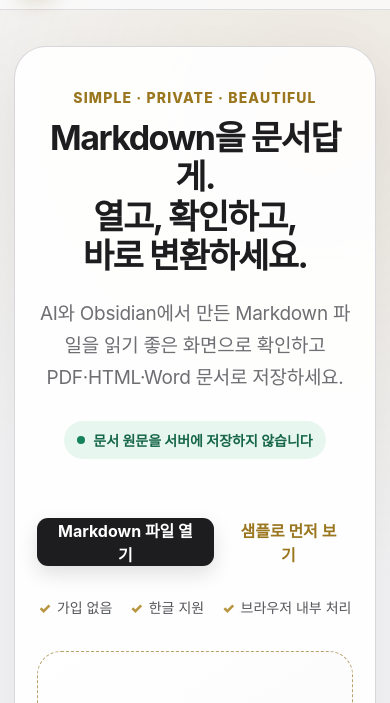
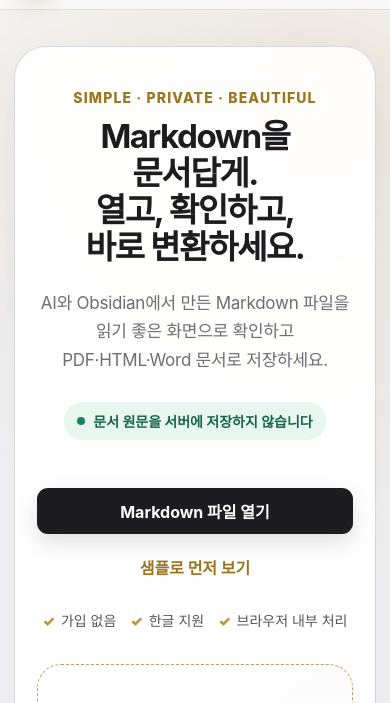
Before and after one commit to kjs369369/md-canvas, a plain HTML site: page prototype/index.html in a window 390 px wide. Shown: the part 62-765 px from the top of the page. Drawn offline with Linux system fonts and the light colour scheme.

Commit message:
히어로 제목 반응형 줄맞춤 수정

```diff
--- a/prototype/index.html
+++ b/prototype/index.html
@@ -103,11 +103,13 @@
       background: rgba(255,255,255,.9); border: 1px solid rgba(210,210,215,.9);
       border-radius: 32px; box-shadow: var(--shadow);
     }
-    .hero-copy { text-align: left; }
+    .hero-copy { min-width: 0; text-align: left; }
     .eyebrow { margin: 0 0 12px; color: var(--cobalt); font-size: 14px; font-weight: 800; letter-spacing: .08em; }
-    h1 { margin: 0; font-size: clamp(34px, 4vw, 56px); line-height: 1.16; letter-spacing: -.045em; }
-    .lead { margin: 22px 0 28px; max-width: 570px; color: var(--slate); font-size: 19px; line-height: 1.68; letter-spacing: -.015em; }
-    .hero-actions { display: flex; align-items: center; gap: 10px; margin: 24px 0 20px; }
+    h1 { margin: 0; font-size: clamp(34px, 4vw, 56px); line-height: 1.16; letter-spacing: -.045em; word-break: keep-all; }
+    .hero-title { font-size: clamp(38px, 4.25vw, 62px); line-height: 1.12; }
+    .hero-title-line { display: block; white-space: nowrap; }
+    .lead { margin: 22px 0 28px; max-width: 570px; color: var(--slate); font-size: 19px; line-height: 1.68; letter-spacing: -.015em; word-break: keep-all; }
+    .hero-actions { display: flex; align-items: center; flex-wrap: wrap; gap: 10px; margin: 24px 0 20px; }
     .trust-row { display: flex; gap: 18px; flex-wrap: wrap; color: #55565a; font-size: 14px; }
     .trust-row span::before { content: "✓"; margin-right: 6px; color: var(--gold); font-weight: 900; }
     .privacy {
@@ -246,6 +248,7 @@
       .nav button:not(:last-child) { display: none; }
       .start-card { width: calc(100% - 28px); padding: 42px 22px 28px; grid-template-columns: 1fr; gap: 34px; }
       .hero-copy { text-align: center; }
+      .hero-title { font-size: clamp(36px, 8.2vw, 54px); }
       .hero-actions, .trust-row { justify-content: center; }
       .landing-section { width: calc(100% - 36px); padding: 78px 0; }
       .steps { grid-template-columns: 1fr; }
@@ -264,6 +267,15 @@
       .segmented button:first-child { display: inline-block; }
       .doc-actions .ghost { display: none; }
       .local-state span:last-child { display: none; }
+    }
+    @media (max-width: 520px) {
+      .start-card { overflow: hidden; }
+      .hero-title { max-width: 100%; font-size: clamp(29px, 8.5vw, 38px); }
+      .hero-title-line { white-space: normal; }
+      .lead { font-size: 17px; }
+      .hero-actions { flex-direction: column; align-items: stretch; }
+      .hero-actions .primary, .hero-actions .ghost { width: 100%; }
+      .trust-row { gap: 10px 14px; }
     }
     @media (prefers-reduced-motion: reduce) { *, *::before, *::after { animation: none !important; transition: none !important; } }
   </style>
@@ -285,7 +297,11 @@
         <div class="start-card">
           <div class="hero-copy">
             <p class="eyebrow">SIMPLE · PRIVATE · BEAUTIFUL</p>
-            <h1 id="startTitle">Markdown을 문서답게.<br>열고, 확인하고,<br>바로 변환하세요.</h1>
+            <h1 class="hero-title" id="startTitle">
+              <span class="hero-title-line">Markdown을 문서답게.</span>
+              <span class="hero-title-line">열고, 확인하고,</span>
+              <span class="hero-title-line">바로 변환하세요.</span>
+            </h1>
             <p class="lead">AI와 Obsidian에서 만든 Markdown 파일을 읽기 좋은 화면으로 확인하고 PDF·HTML·Word 문서로 저장하세요.</p>
             <div class="privacy"><span class="privacy-dot"></span>문서 원문을 서버에 저장하지 않습니다</div>
             <div class="hero-actions">
```
